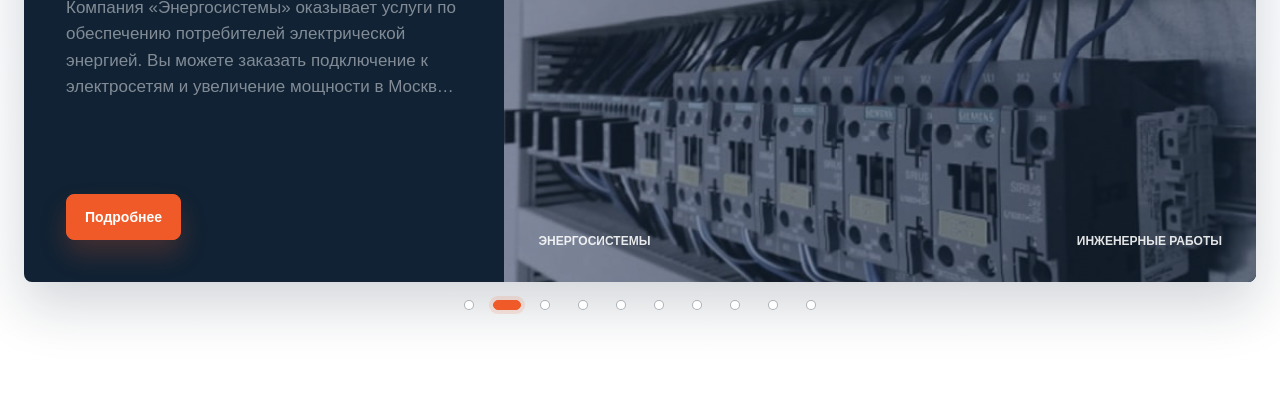
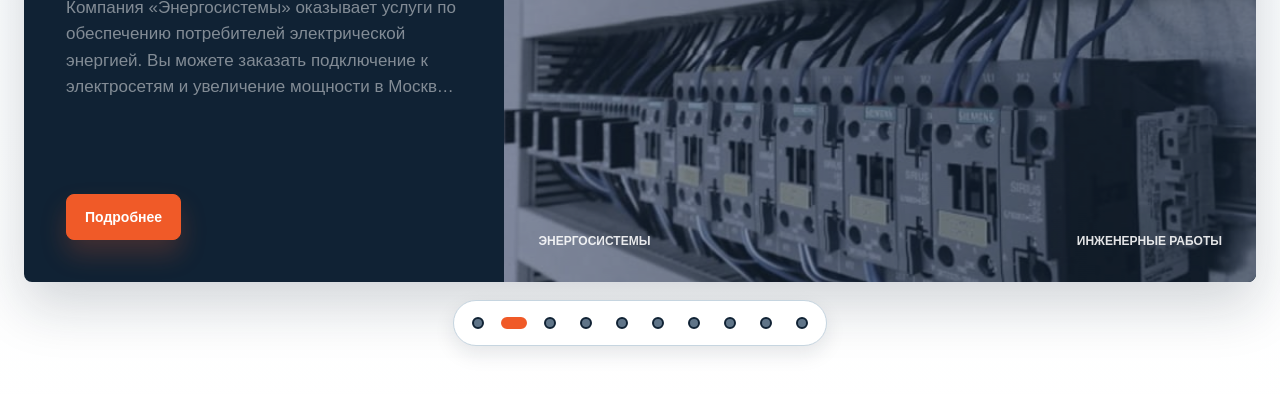
Before and after one commit to stepsharpnew/energo_systems, a Nuxt app in the folder front/: page / in a window 1280 px wide. Shown: the part 1683-2077 px from the top of the page. Built offline with nearby package versions, Linux system fonts and the light colour scheme.

Commit message:
Improve carousel dot accessibility and styling

```diff
--- a/front/components/energy-systems/ServiceModal.vue
+++ b/front/components/energy-systems/ServiceModal.vue
@@ -29,14 +29,19 @@
                 @click="handleCardClick(idx, $event)"
               ></div>
             </div>
-            <div class="modal-carousel-dots">
+            <div class="modal-carousel-dots" aria-label="Выбор изображения">
               <button
                 v-for="(frame, idx) in service.gallery"
                 :key="`dot-${idx}`"
+                class="modal-carousel-dot"
                 type="button"
                 :class="{ active: idx === activeIndex }"
                 @click="scrollTo(idx)"
-              ></button>
+                :aria-label="`Показать изображение ${idx + 1}`"
+                :aria-current="idx === activeIndex ? 'true' : undefined"
+              >
+                <span class="modal-carousel-dot-mark" aria-hidden="true"></span>
+              </button>
             </div>
           </div>
           <div class="modal-actions">
@@ -212,9 +217,9 @@ export default {
 }
 
 .modal-gallery {
+  position: relative;
   display: flex;
   flex-direction: column;
-  gap: 16px;
   width: 100%;
 }
 
@@ -238,7 +243,7 @@ export default {
 
 .modal-carousel-card {
   flex: 0 0 clamp(400px, 70vw, 600px);
-  height: clamp(300px, 50vw, 450px);
+  height: clamp(280px, 42vh, 400px);
   border-radius: 24px;
   scroll-snap-align: center;
   box-shadow: inset 0 0 0 1px rgba(255, 255, 255, 0.08);
@@ -255,22 +260,76 @@ export default {
 }
 
 .modal-carousel-dots {
+  position: absolute;
+  left: 50%;
+  bottom: 18px;
+  z-index: 3;
   display: flex;
-  gap: 8px;
+  align-items: center;
   justify-content: center;
+  gap: 4px;
+  min-height: 44px;
+  padding: 6px 8px;
+  border: 1px solid rgba(255, 255, 255, 0.2);
+  border-radius: 999px;
+  background: rgba(2, 8, 23, 0.88);
+  box-shadow: 0 6px 18px rgba(0, 0, 0, 0.24);
+  transform: translateX(-50%);
 }
 
-.modal-carousel-dots button {
-  width: 10px;
-  height: 10px;
-  border-radius: 50%;
-  border: none;
-  background: rgba(255, 255, 255, 0.3);
+.modal-carousel-dot {
+  -webkit-appearance: none;
+  appearance: none;
+  flex: 0 0 32px;
+  width: 32px;
+  min-width: 32px;
+  height: 32px;
+  min-height: 32px;
+  display: inline-flex;
+  align-items: center;
+  justify-content: center;
+  margin: 0;
+  padding: 0;
+  border: 0;
+  border-radius: 999px;
+  background: transparent;
+  color: #ffffff;
+  opacity: 1;
+  visibility: visible;
   cursor: pointer;
+  forced-color-adjust: auto;
 }
 
-.modal-carousel-dots button.active {
-  background: #ff4800;
+.modal-carousel-dot-mark {
+  display: block;
+  width: 12px;
+  height: 12px;
+  border: 2px solid #ffffff;
+  border-radius: 999px;
+  background: #94a3b8;
+  box-shadow: 0 0 0 1px rgba(15, 23, 42, 0.7);
+  opacity: 1;
+  transition:
+    width 0.2s ease,
+    border-color 0.2s ease,
+    background-color 0.2s ease,
+    transform 0.2s ease;
+}
+
+.modal-carousel-dot:hover .modal-carousel-dot-mark {
+  background: #ffffff;
+  transform: scale(1.08);
+}
+
+.modal-carousel-dot.active .modal-carousel-dot-mark {
+  width: 26px;
+  border-color: #ff6a2f;
+  background: #ff6a2f;
+}
+
+.modal-carousel-dot:focus-visible {
+  outline: 3px solid #ffffff;
+  outline-offset: 2px;
 }
 
 .modal-actions {
@@ -282,10 +341,6 @@ export default {
   padding-top: 24px;
   flex-wrap: wrap;
   flex-shrink: 0;
-  position: sticky;
-  bottom: 0;
-  background: linear-gradient(to top, #0f172a 0%, #0f172a 80%, rgba(15, 23, 42, 0.95) 100%);
-  z-index: 10;
 }
 
 .order-button {
@@ -390,14 +445,8 @@ export default {
     gap: 6px;
   }
 
-  .modal-carousel-dots button {
-    width: 8px;
-    height: 8px;
-  }
-
   .modal-actions {
     padding-top: 20px;
-    background: linear-gradient(to top, #0f172a 0%, #0f172a 85%, rgba(15, 23, 42, 0.95) 100%);
   }
 
   .order-button,
@@ -417,4 +466,21 @@ export default {
     gap: 8px;
   }
 }
+
+@media (forced-colors: active) {
+  .modal-carousel-dots {
+    border: 1px solid CanvasText;
+  }
+
+  .modal-carousel-dot-mark {
+    border-color: CanvasText;
+    background: Canvas;
+    box-shadow: none;
+  }
+
+  .modal-carousel-dot.active .modal-carousel-dot-mark {
+    border-color: Highlight;
+    background: Highlight;
+  }
+}
 </style>
--- a/front/components/energy-systems/ServicesCarousel.vue
+++ b/front/components/energy-systems/ServicesCarousel.vue
@@ -117,7 +117,9 @@
           type="button"
           @click="goToSlide(index, true)"
           :aria-label="`Показать услугу ${index + 1}`"
+          :aria-current="index === activeIndex ? 'true' : undefined"
         >
+          <span class="carousel-dot-mark" aria-hidden="true"></span>
         </button>
       </div>
     </div>
@@ -568,48 +570,68 @@ export default {
   flex-wrap: wrap;
   align-items: center;
   justify-content: center;
-  gap: 10px;
+  gap: 4px;
+  width: fit-content;
+  max-width: 100%;
   margin-top: 18px;
+  margin-right: auto;
+  margin-left: auto;
+  padding: 6px 8px;
+  border: 1px solid #c6d5e0;
+  border-radius: 999px;
+  background: #ffffff;
+  box-shadow: 0 8px 20px rgba(16, 34, 52, 0.1);
 }
 
 .carousel-dot {
-  position: relative;
-  width: 28px;
-  height: 10px;
+  -webkit-appearance: none;
+  appearance: none;
+  flex: 0 0 32px;
+  width: 32px;
+  min-width: 32px;
+  height: 32px;
+  min-height: 32px;
+  display: inline-flex;
+  align-items: center;
+  justify-content: center;
+  margin: 0;
   border: 0;
-  border-radius: 0;
+  border-radius: 999px;
   padding: 0;
   background: transparent;
+  color: #102234;
+  opacity: 1;
+  visibility: visible;
   cursor: pointer;
+  forced-color-adjust: auto;
 }
 
-.carousel-dot::before {
-  content: "";
-  position: absolute;
-  top: 50%;
-  left: 50%;
-  width: 10px;
-  height: 10px;
-  border: 1px solid rgba(16, 34, 52, 0.34);
+.carousel-dot-mark {
+  display: block;
+  width: 12px;
+  height: 12px;
+  border: 2px solid #102234;
   border-radius: 999px;
-  background: #ffffff;
-  transform: translate(-50%, -50%);
+  background: #5f7488;
+  box-shadow: 0 0 0 1px #ffffff;
+  opacity: 1;
   transition:
     width 0.18s ease,
     background-color 0.18s ease,
     border-color 0.18s ease,
-    box-shadow 0.18s ease;
+    transform 0.18s ease;
 }
 
-.carousel-dot:hover::before {
+.carousel-dot:hover .carousel-dot-mark {
   border-color: #f05a28;
+  background: #f05a28;
+  transform: scale(1.08);
 }
 
-.carousel-dot.active::before {
-  width: 28px;
+.carousel-dot.active .carousel-dot-mark {
+  width: 26px;
   border-color: #f05a28;
   background: #f05a28;
-  box-shadow: 0 0 0 4px rgba(240, 90, 40, 0.13);
 }
 
 .copy-fade-enter-active,
@@ -732,7 +754,7 @@ export default {
   .carousel-nav,
   .directory-item,
   .carousel-dot,
-  .carousel-dot::before,
+  .carousel-dot-mark,
   .copy-fade-enter-active,
   .copy-fade-leave-active,
   .image-fade-enter-active,
@@ -740,4 +762,21 @@ export default {
     transition: none;
   }
 }
+
+@media (forced-colors: active) {
+  .carousel-dots {
+    border: 1px solid CanvasText;
+  }
+
+  .carousel-dot-mark {
+    border-color: CanvasText;
+    background: Canvas;
+    box-shadow: none;
+  }
+
+  .carousel-dot.active .carousel-dot-mark {
+    border-color: Highlight;
+    background: Highlight;
+  }
+}
 </style>
```
